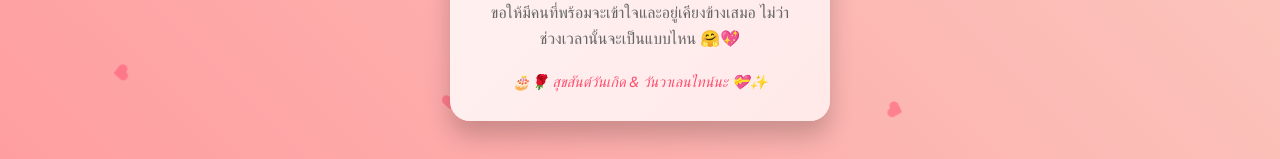
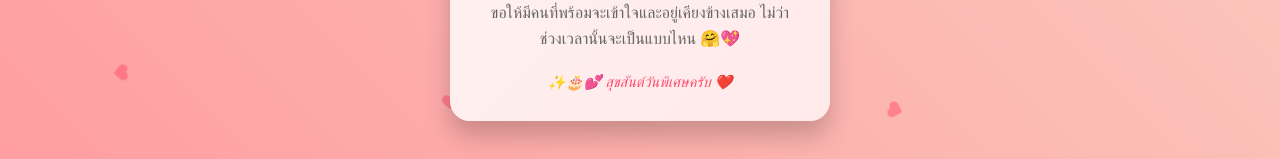
Before and after one commit to hawa-nack/HBD-VDay-For-Pang, a plain HTML site: page index.html in a window 1280 px wide. Both pictures are taken after a click on the element 640 px from the left and 357 px from the top of the page. Shown: the part 486-645 px from the top of the page. Drawn offline with Linux system fonts and the light colour scheme.

Commit message:
Update index.html

```diff
--- a/index.html
+++ b/index.html
@@ -203,7 +203,7 @@
           ไม่ว่าจะเป็นความฝัน ✨ ความรัก 💑 หรือความสุข 🎉 ขอให้ทุกสิ่งที่แป้งปรารถนาเป็นจริง<br><br>
           ขอให้มีคนที่พร้อมจะเข้าใจและอยู่เคียงข้างเสมอ ไม่ว่าช่วงเวลานั้นจะเป็นแบบไหน 🤗💖
         </p>
-        <div class="love-signature">🎂🌹 สุขสันต์วันเกิด & วันวาเลนไทน์นะ 💝✨</div>
+        <div class="love-signature">✨🎂💕 สุขสันต์วันพิเศษครับ ❤️</div>
       </div>
     </div>
   </div>
```
